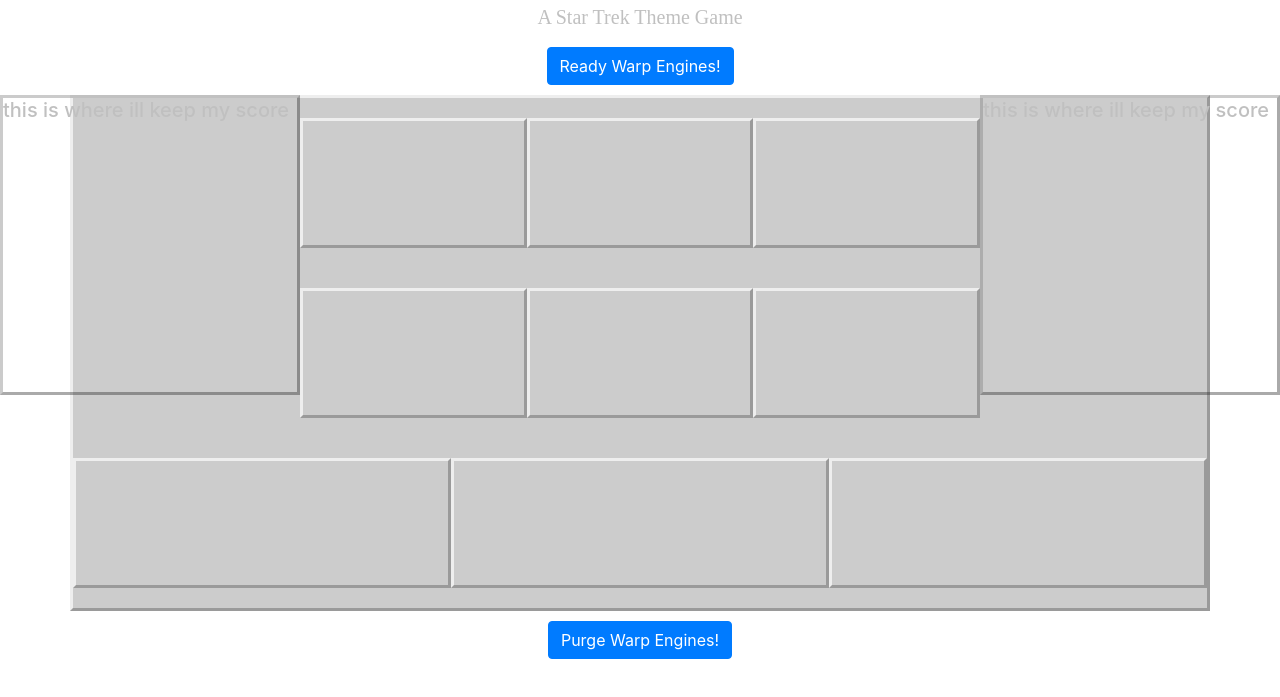
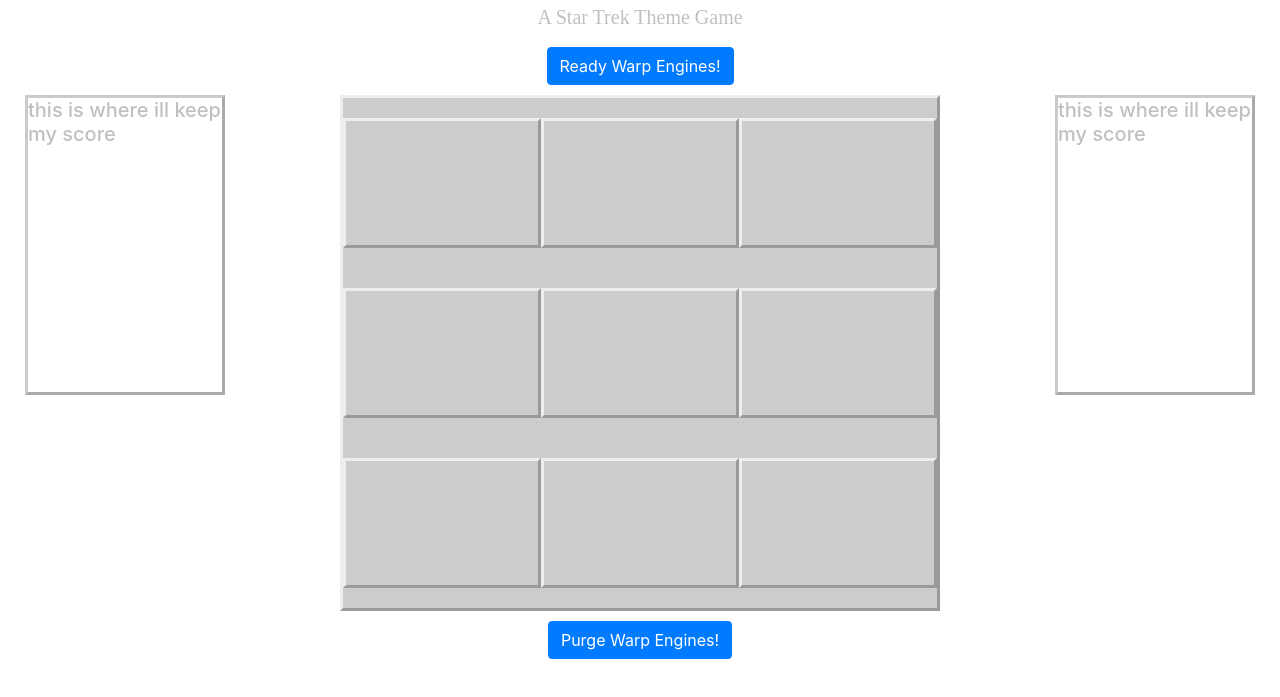
Before and after one commit to michael-rai/trek-tac-toe, a website built with webpack: page index.html in a window 1280 px wide. Shown: the part 51-748 px from the top of the page. Built offline with nearby package versions, Linux system fonts and the light colour scheme; files whose address does not match are found by name.

Commit message:
UI Alignment
Finally got container alignment placing!

```diff
--- a/assets/styles/index.scss
+++ b/assets/styles/index.scss
@@ -24,6 +24,7 @@
   display: block;
   float: center;
   margin: 0 auto;
+  width: 600px;
 }
 
 .score-keeper {
@@ -36,9 +37,9 @@
   float: left;
   height: 300px;
   justify-content: center;
-  margin-left: auto;
+  margin-left: 25px;
   margin-right: auto;
-  width: 300px;
+  width: 200px;
 }
 
 .score-keeper2 {
@@ -52,8 +53,8 @@
   height: 300px;
   justify-content: center;
   margin-left: auto;
-  margin-right: auto;
-  width: 300px;
+  margin-right: 25px;
+  width: 200px;
 }
 
 .row {
```
